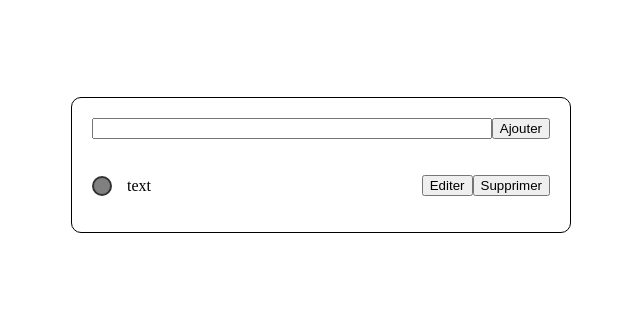
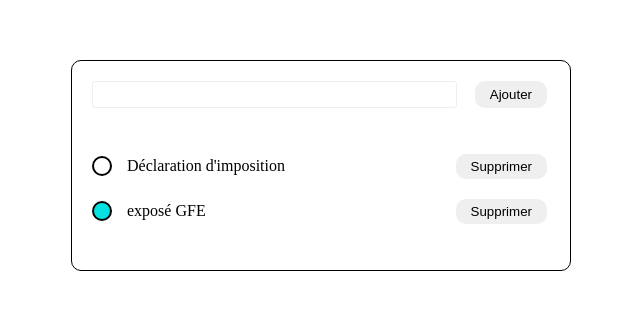
Before and after one commit to mathieudielna/todo, a website built with webpack: page src/index.html in a window 1280 px wide. Shown: the part 235-544 px from the top of the page, without its empty margins (319-959 px from the left). Built offline with nearby package versions, Linux system fonts and the light colour scheme.

Commit message:
étape 2 ajoute de la list javaScript

```diff
--- a/src/index.js
+++ b/src/index.js
@@ -1 +1,35 @@
 import "./style.css";
+
+const ul = document.querySelector("ul");
+
+const todos = [{
+    text: "Déclaration d'imposition",
+    done: false
+}, {
+    text: "exposé GFE",
+    done: true
+}];
+
+const displayTodo = () => {
+    const todosNode = todos.map((todo, index) => {
+        return createTodoElement(todo, index);
+    });
+    console.log(todosNode);
+    ul.innerHTML = "";
+    ul.append(...todosNode);
+};
+
+const createTodoElement = (todo, index) => {
+    const li = document.createElement("li");
+    li.innerHTML = `
+    <span class="todo ${todo.done
+    ? "done"
+    : ""}"></span>
+    <p> ${todo.text} </p >
+    <button>Supprimer</button>
+ `;
+
+    return li;
+};
+
+displayTodo();
--- a/src/style.css
+++ b/src/style.css
@@ -28,8 +28,23 @@ form {
     margin-bottom: 20px;
 }
 
+button {
+    padding: 5px 15px;
+    border: 0;
+    border-radius: 10px;
+    margin: 0 3px;
+}
+
+input {
+    padding: 5px 15px;
+    outline: 0;
+    border: 1px solid #eee;
+    border-radius: 3px;
+}
+
 form input {
     flex: 1;
+    margin-right: 15px;
 }
 
 ul {
@@ -40,6 +55,7 @@ ul {
 li {
     display: flex;
     align-items: center;
+    padding: 10px 0;
 }
 
 li p {
@@ -51,9 +67,9 @@ li .todo {
     height: 20px;
     border-radius: 30px;
     margin-right: 15px;
-    border: 2px solid #333;
+    border: 2px solid black;
 }
 
 li .todo.done {
-    background: grey;
+    background: rgb(7, 224, 224);
 }
```
